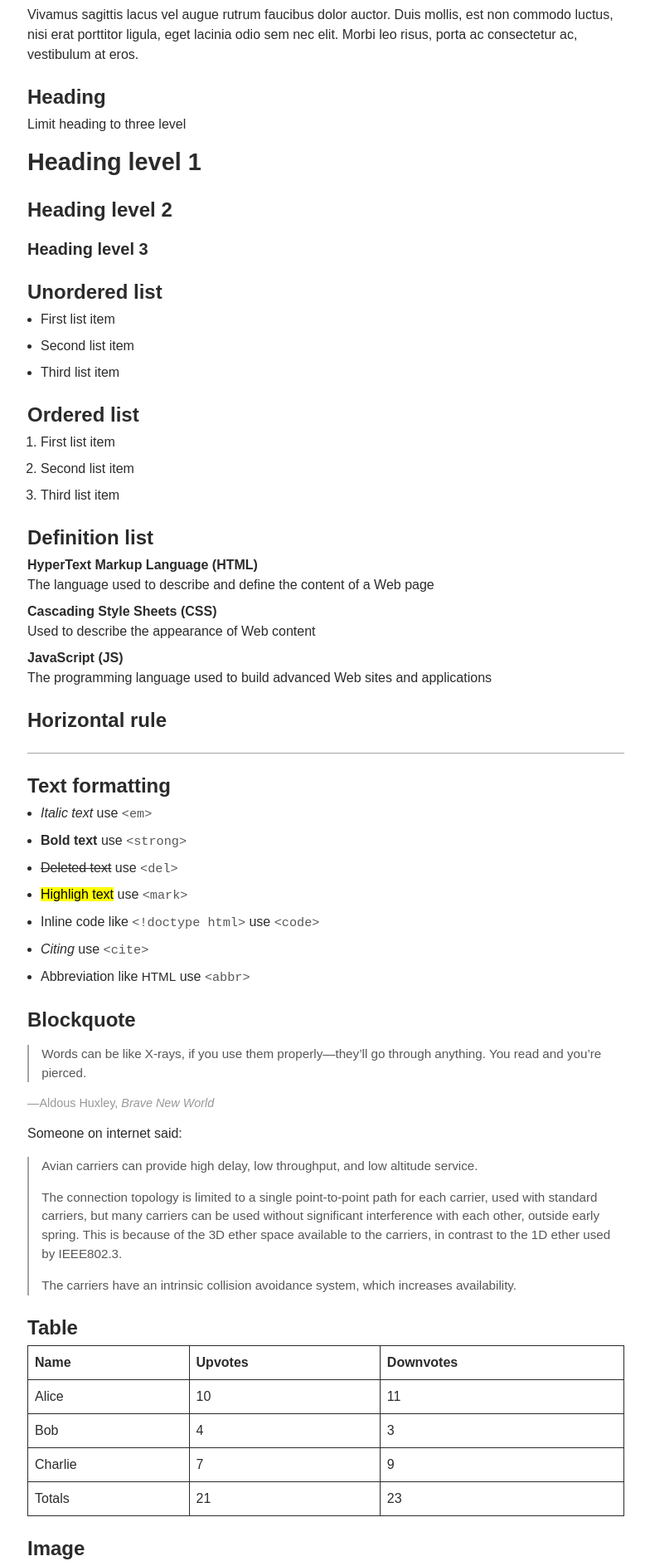
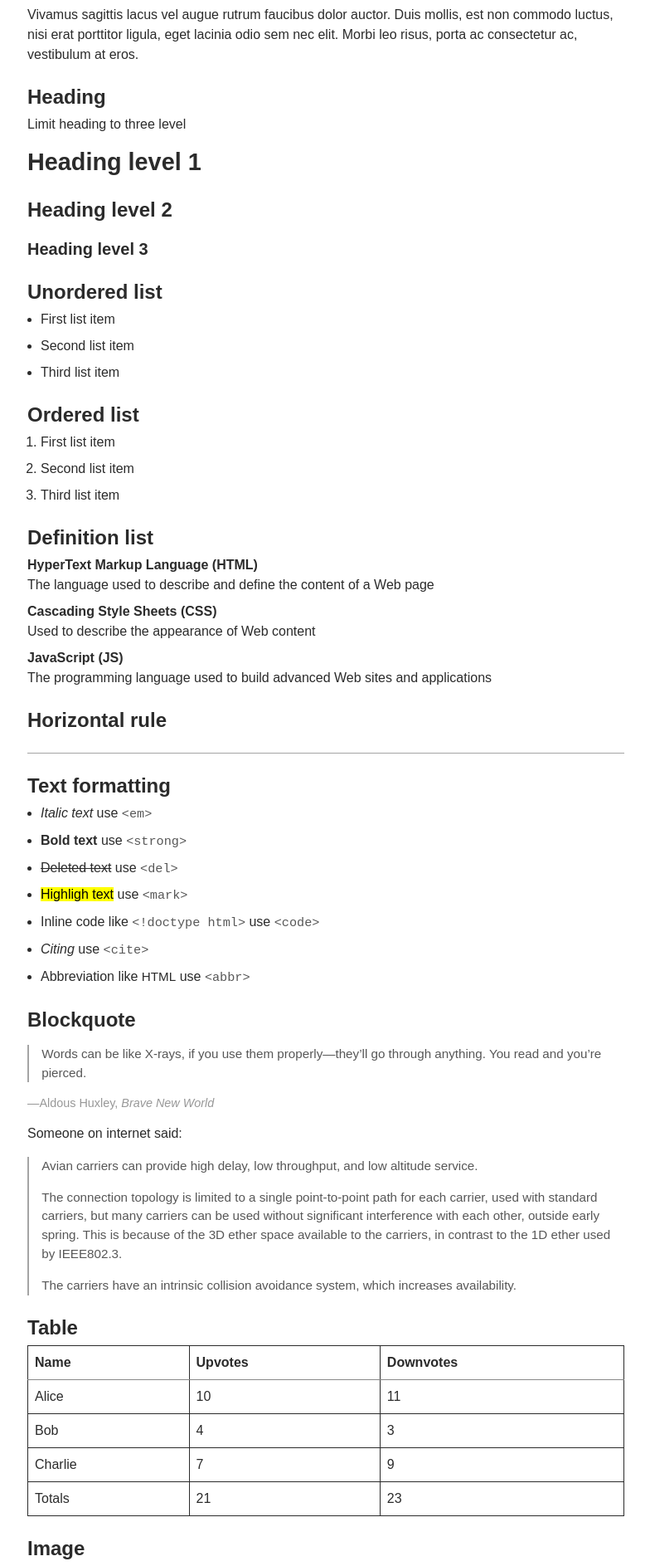
Before and after one commit to aflim/blog, a Jekyll site: the page built from styleguide.md, in a window 1280 px wide. Shown: the part 114-2001 px from the top of the page at 83% size, without its empty margins (247-1031 px from the left). Built offline with Jekyll 4.4.1, drawn with Linux system fonts in a browser that asks for light colours; grey boxes are pictures that could not be loaded.

Commit message:
Update _typography.scss

```diff
--- a/_sass/_typography.scss
+++ b/_sass/_typography.scss
@@ -172,5 +172,5 @@ th {
 }
 
 thead th {
-  border-bottom-color: currentColor;
+  border-bottom-color: var(--border-ink-1);
 }
```
